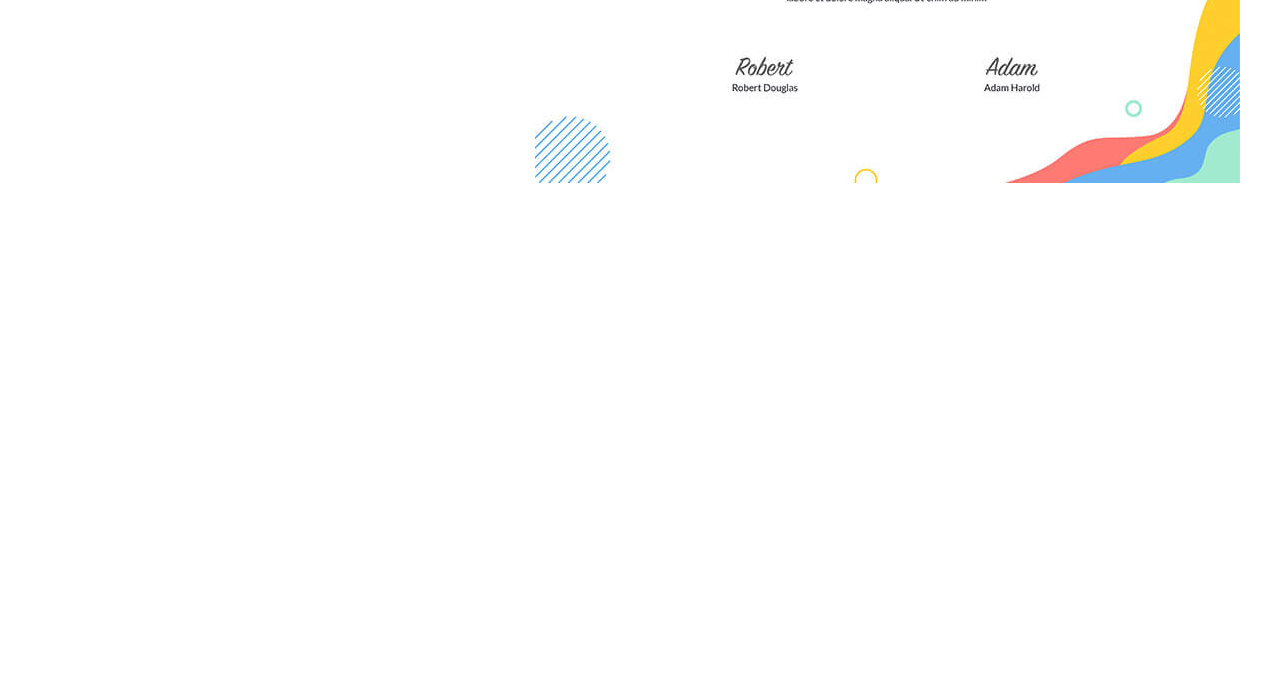
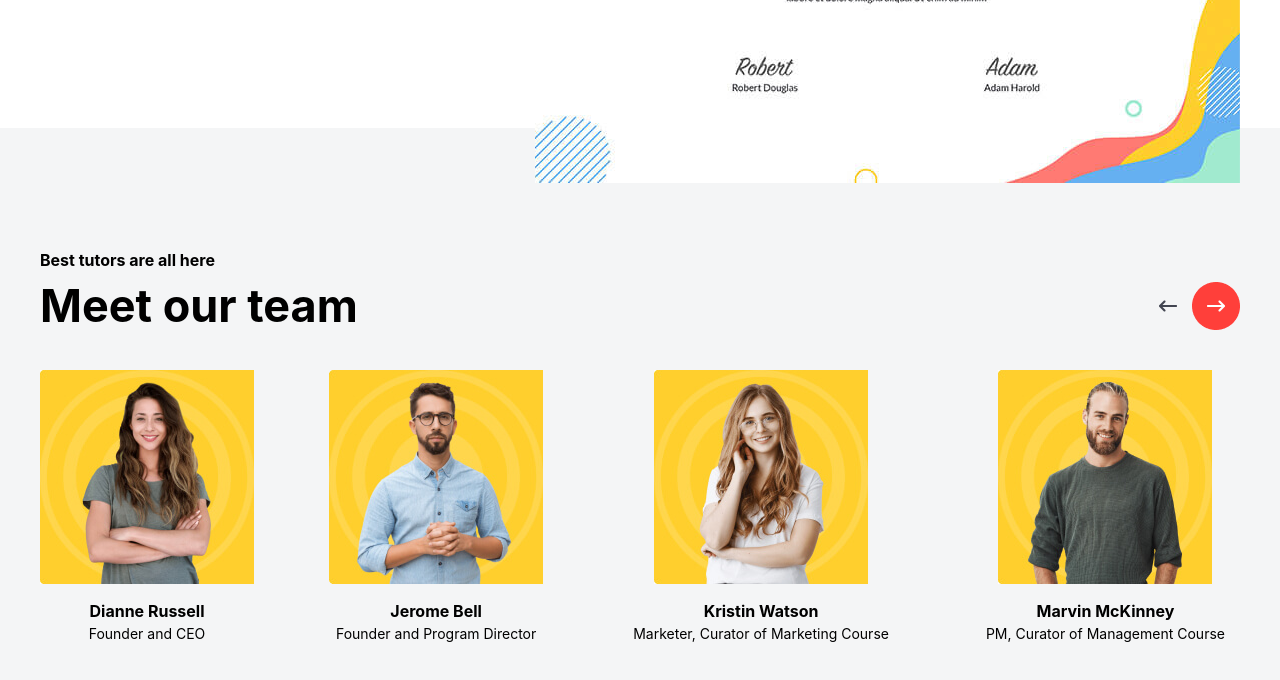
Before and after one commit to Tol1bjon/Group2, a website: page index.html in a window 1280 px wide. Shown: the part 3751-4431 px from the top of the page. Before the commit the page ends 3934 px from the top, so only its background shows below. Drawn offline with nearby package versions, Linux system fonts and the light colour scheme; files that its build step writes are made by us from their sources.

Commit message:
Section7: page1

```diff
--- a/index.html
+++ b/index.html
@@ -204,6 +204,48 @@
             </aside>
             <img class="lg:absolute bottom-[-55px] right-0" src="./src/dcea1e69211a849650bc5a6168b5589fd2027c4d.jpg" alt="">
         </section>
+
+        <section class="bg-[#F4F5F6] py-[50px] lg:px-0 px-[10px]">
+            <div class="flex flex-col gap-[30px]  max-w-[1200px] m-auto py-[70px] lg:px-0 px-[10px]">
+                <aside>
+                    <h1 class="font-bold">Best tutors are all here</h1>
+                    <div class="flex items-center justify-between">
+                        <h1 class="font-bold lg:text-[45px] text-[30px]">Meet our team</h1>
+                        <img src="./src/slider-controls/hover.png" alt="">
+                    </div>
+                </aside>
+                <aside class="flex justify-between lg:flex-row flex-col lg:gap-0 gap-[20px]">
+                    <div>
+                        <img class="m-auto" src="./src/625bd937d856de9205120218490f1c1fae23a386.jpg" alt="">
+                        <div class="p-[15px] text-center">
+                            <h1 class="font-bold">Dianne Russell</h1>
+                            <p class="text-[14px]">Founder and CEO</p>
+                        </div>
+                    </div>
+                    <div>
+                        <img class="m-auto" src="./src/image.png" alt="">
+                        <div class="p-[15px] text-center">
+                            <h1 class="font-bold">Jerome Bell</h1>
+                            <p class="text-[14px]">Founder and Program Director</p>
+                        </div>
+                    </div>
+                    <div>
+                        <img class="m-auto" src="./src/9c8c0aea65015a83f4a2b22a4a0f2afa263c7a68.jpg" alt="">
+                        <div class="p-[15px] text-center">
+                            <h1 class="font-bold">Kristin Watson</h1>
+                            <p class="text-[14px]">Marketer, Curator of Marketing Course</p>
+                        </div>
+                    </div>
+                    <div>
+                        <img class="m-auto" src="./src/3c1aec192431e6e01ed1fbdccfd71f81f6733c07.jpg" alt="">
+                        <div class="p-[15px] text-center">
+                            <h1 class="font-bold">Marvin McKinney</h1>
+                            <p class="text-[14px]">PM, Curator of Management Course</p>
+                        </div>
+                    </div>
+                </aside>
+            </div>
+        </section>
     </main>
 </body>
 </html>
```
Also changed, not shown: src/3c1aec192431e6e01ed1fbdccfd71f81f6733c07.jpg (added), src/slider-controls/hover.png (added).
